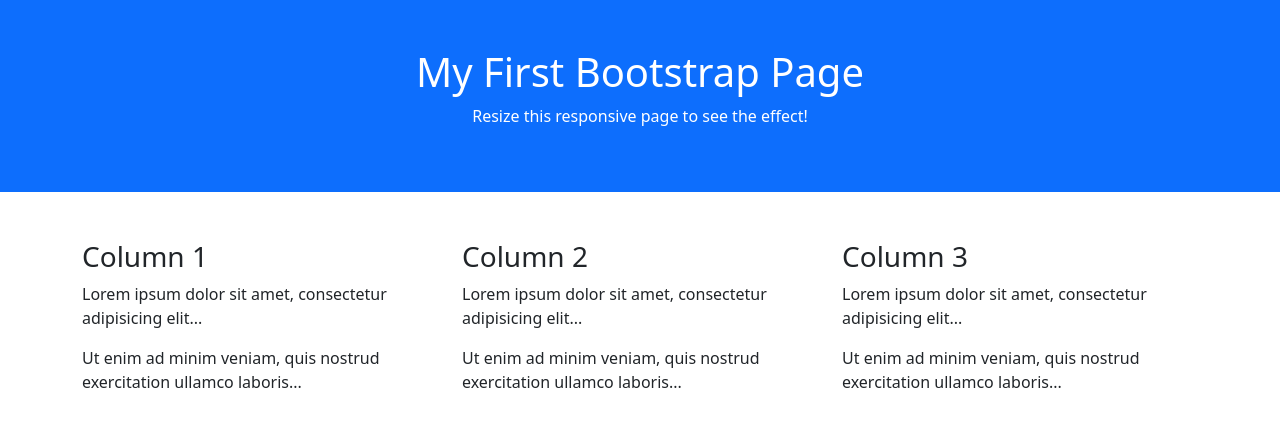
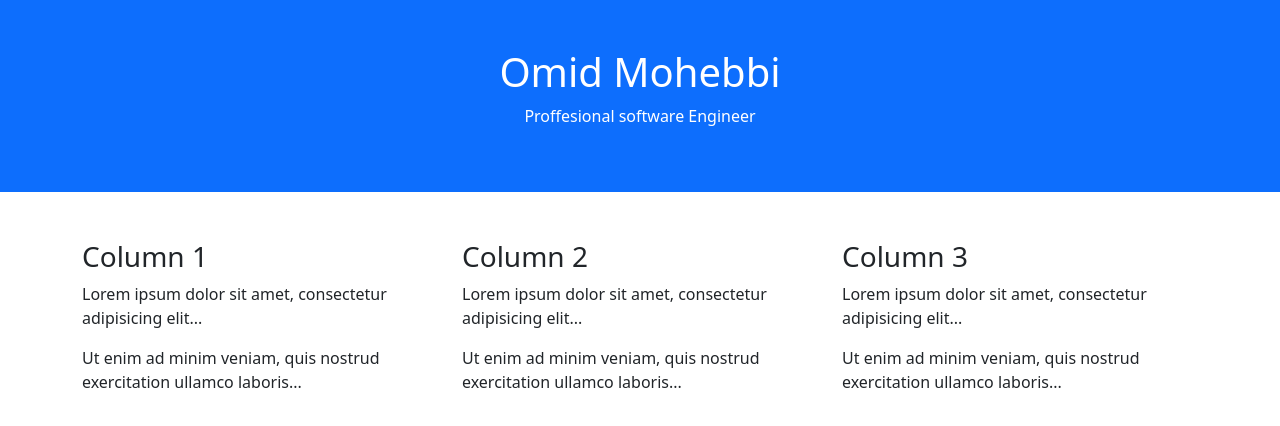
Before and after one commit to omidmohebbise/omidmohebbise, a plain HTML site: page index.html in a window 1280 px wide. Drawn offline with nearby package versions, Linux system fonts and the light colour scheme.

Commit message:
Update index.html

```diff
--- a/index.html
+++ b/index.html
@@ -1,7 +1,7 @@
 <!DOCTYPE html>
 <html lang="en">
 <head>
-  <title>Bootstrap 5 Example</title>
+  <title>Omid Mohebbi</title>
   <meta charset="utf-8">
   <meta name="viewport" content="width=device-width, initial-scale=1">
   <link href="https://cdn.jsdelivr.net/npm/bootstrap@5.2.2/dist/css/bootstrap.min.css" rel="stylesheet">
@@ -10,8 +10,8 @@
 <body>
 
 <div class="container-fluid p-5 bg-primary text-white text-center">
-  <h1>My First Bootstrap Page</h1>
-  <p>Resize this responsive page to see the effect!</p>
+  <h1>Omid Mohebbi</h1>
+  <p>Proffesional software Engineer</p>
 </div>
 
 <div class="container mt-5">
```
